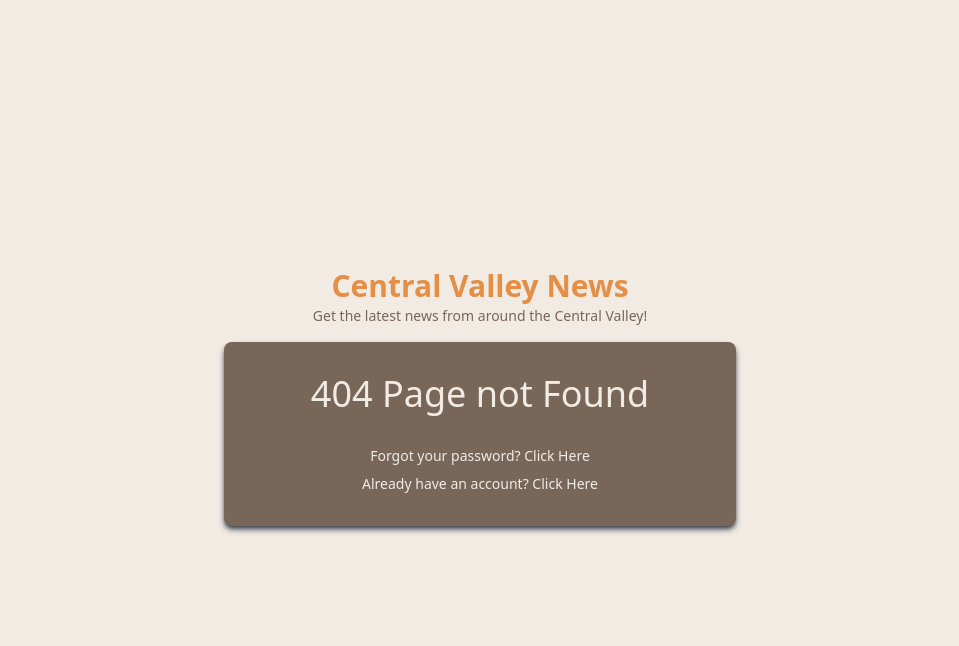
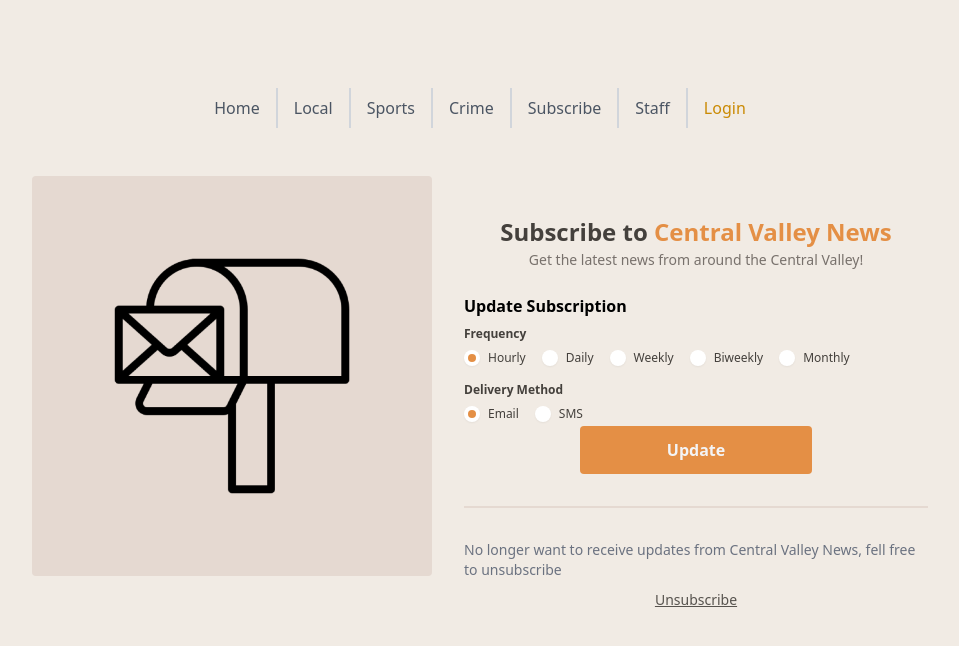
Before and after one commit to Algorithm-Allies/valleyNews, a React (Vite) app in the folder client/: page / in a window 1280 px wide. Before the commit this address had no page. Shown: the top 646 px of the page, without its empty margins (160-1119 px from the left). Built offline with nearby package versions, Linux system fonts and the light colour scheme.

Commit message:
Subscribe page

```diff
--- a/client/package.json
+++ b/client/package.json
@@ -11,6 +11,7 @@
   },
   "dependencies": {
     "@heroicons/react": "^2.1.1",
+    "@radix-ui/react-radio-group": "^1.1.3",
     "axios": "^1.6.7",
     "react": "^18.2.0",
     "react-dom": "^18.2.0",
--- a/client/src/pages/Subscribe.jsx
+++ b/client/src/pages/Subscribe.jsx
@@ -1,7 +1,146 @@
 import React from "react";
+import NavBar from "../components/NavBar";
+import Mailbox from "../assets/mailbox.png";
+import * as RadioGroup from "@radix-ui/react-radio-group";
+
+const FREQUENCY_OPTIONS = ["Hourly", "Daily", "Weekly", "Biweekly", "Monthly"];
+const DELIVERY_OPTIONS = ["Email", "SMS"];
+
+export async function action({ request }) {
+  let formData = await request.formData();
+  let intent = formData.get("intent");
+  // add subscription
+  if (intent === "add") {
+    try {
+    } catch (e) {}
+  }
+  // edit subscription
+  if (intent === "edit") {
+    try {
+    } catch (e) {}
+  }
+  // remove subscription
+  if (intent === "delete") {
+    try {
+    } catch (e) {}
+  }
+}
 
 function Subscribe() {
-  return <div>Subscribe</div>;
+  return (
+    <div className="h-screen bg-brown-100 py-20">
+      <div className="max-w-4xl w-full mx-auto space-y-12">
+        <NavBar />
+        <div className="md:flex md:gap-8">
+          <div className="hidden md:grid bg-brown-200 size-[400px]  place-content-center rounded">
+            <img
+              className="size-[250px]"
+              aria-hidden="true"
+              src={Mailbox}
+              alt=""
+            />
+          </div>
+          <form className="pt-10 max-w-96 mx-auto md:flex-1 md:max-w-none">
+            <div className="space-y-0.5 mb-6 text-center">
+              <h2 className=" text-xl font-bold text-stone-700 md:text-2xl">
+                Subscribe to{" "}
+                <span className=" text-custom-orange">Central Valley News</span>
+              </h2>
+              <p className="text-xs text-stone-500 md:text-sm">
+                Get the latest news from around the Central Valley!
+              </p>
+            </div>
+
+            {/* <Unsubscribed /> */}
+            <Subscribed />
+          </form>
+        </div>
+      </div>
+    </div>
+  );
+}
+
+function FormOptions({ options, header }) {
+  return (
+    <div className="space-y-2 text-stone-700">
+      <h4 className="font-bold text-xs">{header}</h4>
+      <RadioGroup.Root
+        className="flex flex-wrap gap-4"
+        defaultValue={options[0]}
+        aria-label="Subscription Frequency"
+        name="frequency"
+      >
+        {options.map((option, idx) => (
+          <div className="flex items-center gap-2">
+            <RadioGroup.Item
+              id={idx}
+              value={option}
+              className="bg-white shadow-sm  size-4 rounded-full "
+            >
+              <RadioGroup.Indicator className="flex items-center justify-center w-full h-full relative after:content-[''] after:block after:size-2 after:rounded-full after:bg-custom-orange" />
+            </RadioGroup.Item>
+            <label htmlFor={idx} className="text-xs leading-none">
+              {option}
+            </label>
+          </div>
+        ))}
+      </RadioGroup.Root>
+    </div>
+  );
+}
+
+function Unsubscribed() {
+  return (
+    <div className="space-y-8">
+      <div className="space-y-4">
+        <FormOptions header="Frequency" options={FREQUENCY_OPTIONS} />
+        <FormOptions header="Delivery Method" options={DELIVERY_OPTIONS} />
+      </div>
+      <button
+        name="intent"
+        value="add"
+        className="block w-1/2 mx-auto rounded bg-custom-orange text-gray-100 h-12 font-bold hover:bg-orange-400 transition-colors "
+      >
+        Subscribe
+      </button>
+    </div>
+  );
+}
+
+function Subscribed() {
+  return (
+    <div className="space-y-8">
+      <div className="space-y-1">
+        <h4 className="text-base font-bold mb-2">Update Subscription</h4>
+        <div className="space-y-4">
+          <FormOptions header="Frequency" options={FREQUENCY_OPTIONS} />
+          <FormOptions header="Delivery Method" options={DELIVERY_OPTIONS} />
+        </div>
+        <button
+          name="intent"
+          value="edit"
+          className="block w-1/2 mx-auto rounded bg-custom-orange text-gray-100 h-12 font-bold hover:bg-orange-400 transition-colors "
+        >
+          Update
+        </button>
+      </div>
+      <div className="h-[2px] bg-brown-200"></div>
+      <div className="space-y-1">
+        <p className="text-sm text-gray-500">
+          No longer want to receive updates from Central Valley News, fell free
+          to unsubscribe
+        </p>
+        <button
+          type="submit"
+          name="intent"
+          value="delete"
+          className="block w-1/2 mx-auto rounded text-sm  text-stone-600 h-8 underline"
+        >
+          Unsubscribe
+        </button>
+      </div>
+    </div>
+  );
 }
 
 export default Subscribe;
--- /dev/null
+++ b/client/src/services/subscription.js
@@ -0,0 +1,5 @@
+export async function addSubscription({ frequence, delivery }) {
+  try {
+    const res = await fetch(`${import.meta.env.VITE_API_URL}/`);
+  } catch (e) {}
+}
```
Also changed, not shown: client/src/main.jsx (+8 -6 lines), client/src/assets/mailbox.png (added), 1 other file (tests, documents, lock files or other folders).
